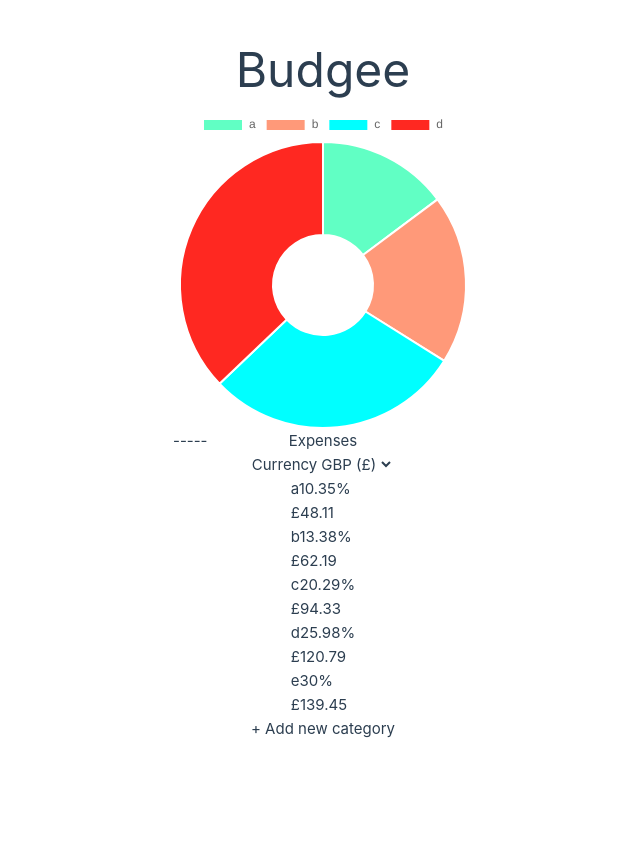
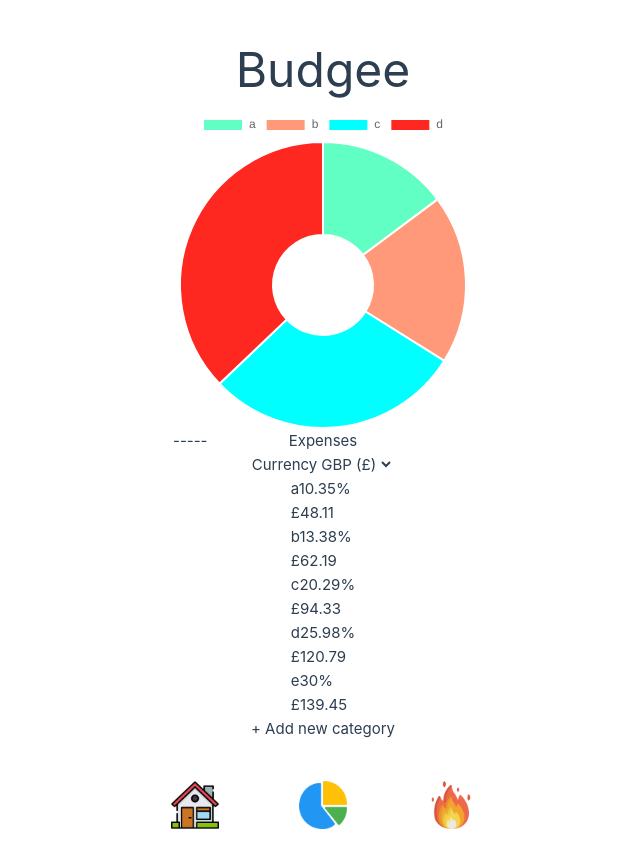
Before and after one commit to ossidion/budgee-nc-fe, a Vue app: page /expenses in a window 1280 px wide. Shown: the top 868 px of the page, without its empty margins (317-957 px from the left). Before the commit the page ends 800 px from the top, so only its background shows below. Built offline with nearby package versions, Linux system fonts and the light colour scheme.

Commit message:
add nav foorter to all pages

```diff
--- a/src/components/Expenses.vue
+++ b/src/components/Expenses.vue
@@ -2,6 +2,7 @@
 import { ref, computed } from 'vue'
 import CategoryList from './CategoryList.vue'
 import { useStore } from './assets/stores/currentBudgetData'
+import Nav from './Nav.vue'
 
 let budgetStore = useStore()
 
@@ -81,6 +82,10 @@ function confirmAddCategory(){
       + Add new category
      </div>
 
+     <footer>
+      <Nav></Nav>
+     </footer>
+
 </template>
 
 <style scoped></style>
--- a/src/components/SingleCategoryPage.vue
+++ b/src/components/SingleCategoryPage.vue
@@ -3,6 +3,7 @@ import { useRouter } from 'vue-router';
 import ExpenseCard from './ExpenseCard.vue';
 import { useStore } from './assets/stores/currentBudgetData';
 import { computed } from 'vue';
+import Nav from './Nav.vue';
 
 const router = useRouter()
 let budgetStore = useStore()
@@ -16,6 +17,10 @@ const expensesShown = computed(()=>budgetStore.categories[Number(router.currentR
     <li v-for="expense in expensesShown">
     <ExpenseCard :expense="expense"></ExpenseCard>
     </li>
+
+    <footer>
+      <Nav></Nav>
+     </footer>
 </template>
 
 <style scoped></style>
```
